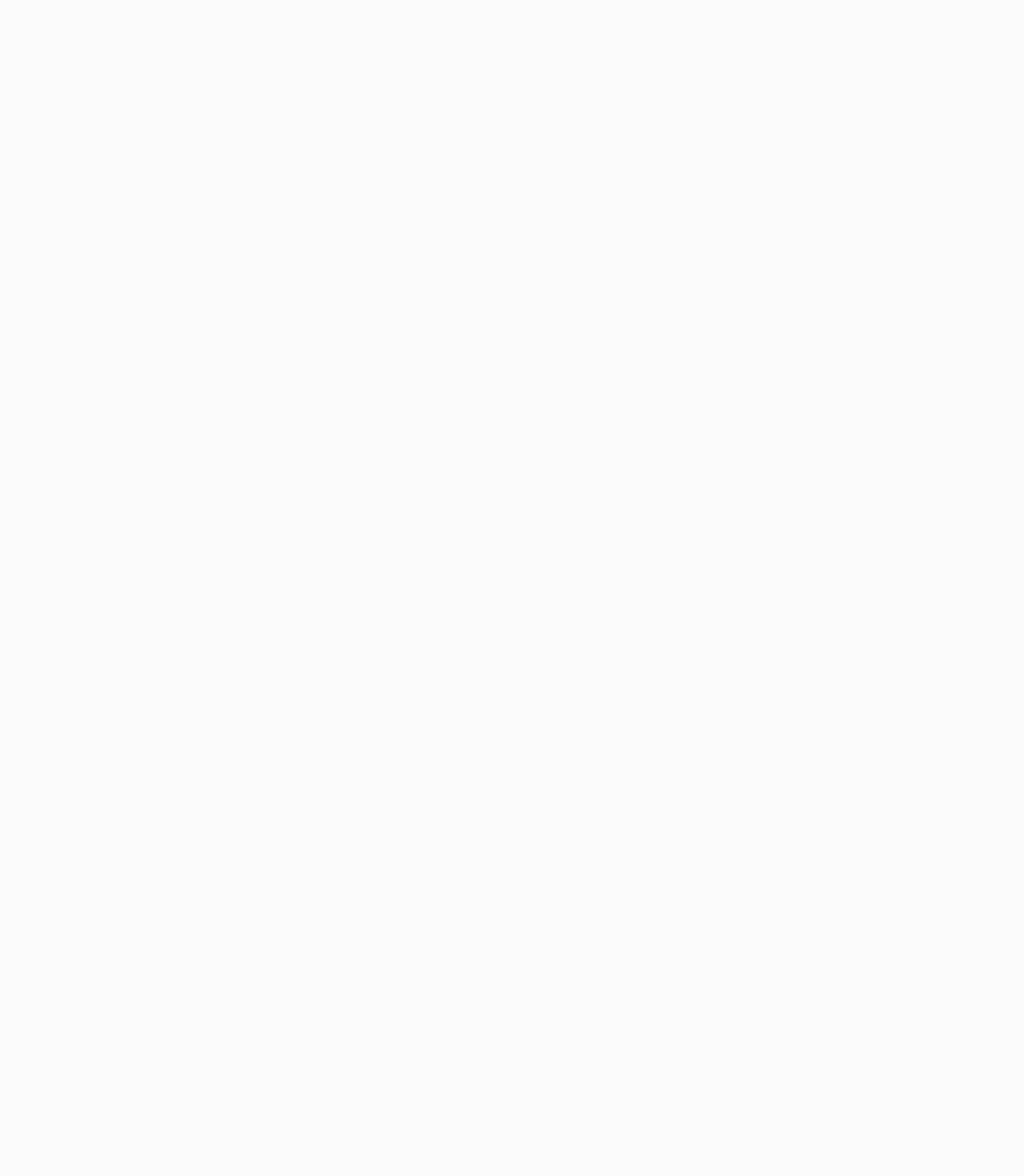
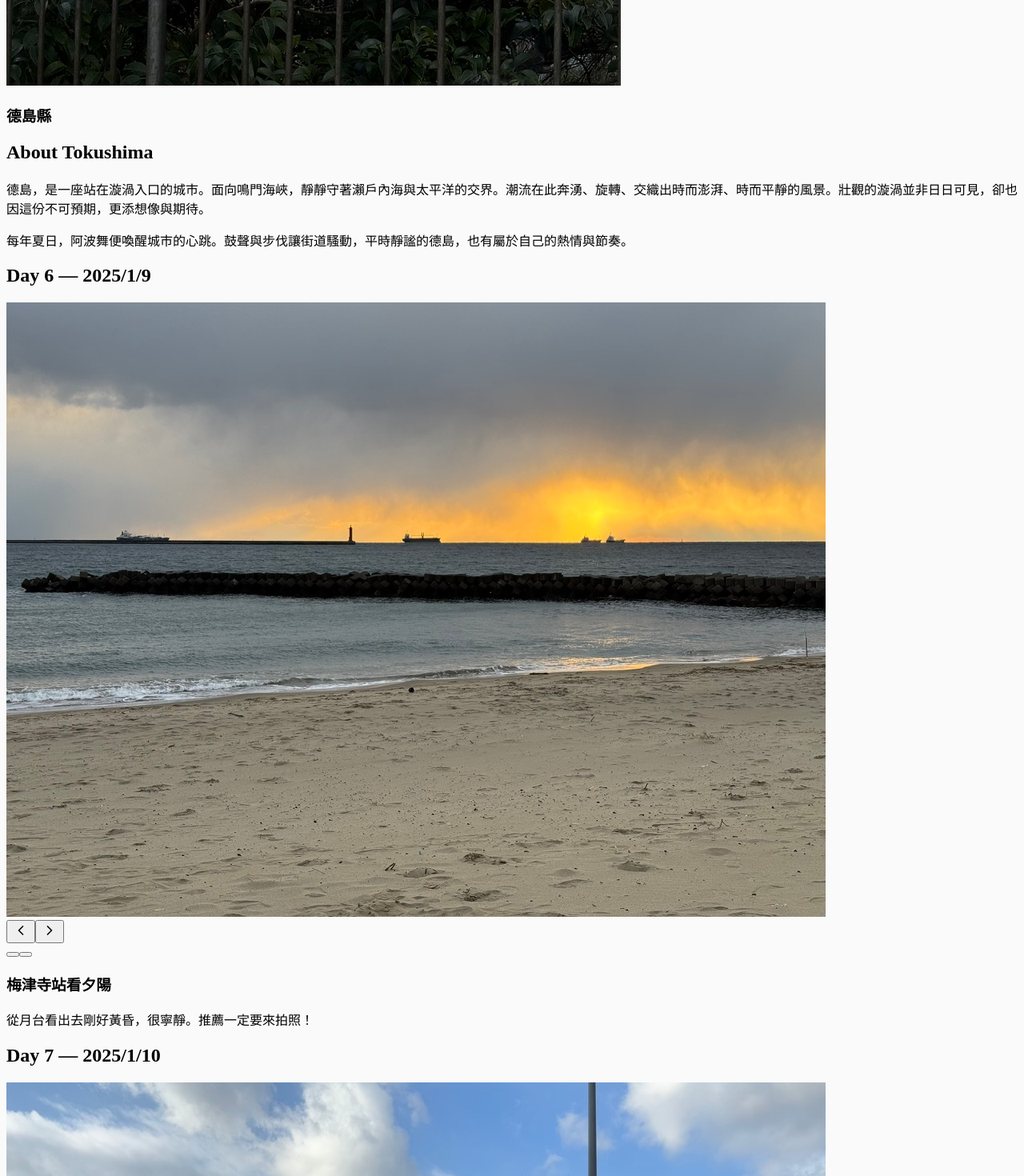
Before and after one commit to codyJuan/my-shikoku-trip, a React (Create React App) app: page /#/tokushima in a window 1280 px wide. Shown: the part 1080-2550 px from the top of the page at 80% size. Before the commit the page ends 800 px from the top, so only its background shows below. Built offline with nearby package versions, Linux system fonts and the light colour scheme; grey boxes are pictures that could not be loaded.

Commit message:
chore: switch to HashRouter and fix image paths for GitHub Pages deployment

```diff
--- a/package.json
+++ b/package.json
@@ -1,8 +1,8 @@
 {
-  "name": "shikoku-react-full",
+  "homepage": "https://codyruan.github.io/my-shikoku-trip",
+  "name": "my-shikoku-trip",
   "version": "0.1.0",
   "private": true,
-  "homepage": "https://codyruan.github.io/my-shikoku-trip",
   "dependencies": {
     "keen-slider": "^6.8.6",
     "lucide-react": "^0.485.0",
--- a/src/App.jsx
+++ b/src/App.jsx
@@ -1,4 +1,4 @@
-import { BrowserRouter, Routes, Route } from "react-router-dom";
+import { HashRouter, Routes, Route } from "react-router-dom";
 import Layout from "./components/Layout";
 import Home from "./pages/Home";
 import Takamatsu from "./pages/Takamatsu";
@@ -8,7 +8,7 @@
 
 function App() {
   return (
-    <BrowserRouter basename="/my-shikoku-trip">
+    <HashRouter>
       <Routes>
         {/* 整站通用 Layout */}
         <Route element={<Layout />}>
@@ -19,7 +19,7 @@
           <Route path="/food" element={<Food />} />
         </Route>
       </Routes>
-    </BrowserRouter>
+    </HashRouter>
   );
 }
 
--- a/src/components/Layout.jsx
+++ b/src/components/Layout.jsx
@@ -15,8 +15,8 @@
 
       {/* 通用作者頁尾 */}
       <SiteFooter
-        authorImage="/images/me-on-train.jpeg"
-        bannerImage="/images/olive-island-sunset.jpeg"
+        authorImage="./images/me-on-train.jpeg"
+        bannerImage="./images/olive-island-sunset.jpeg"
         bannerAlt="View of Shodoshima"
         authorDescription={`四國八天七夜紀錄：\n一個沒開車、拍照不太會，但玩得很開心的大學生。`}
       />
--- a/src/components/SiteFooter.jsx
+++ b/src/components/SiteFooter.jsx
@@ -2,10 +2,10 @@
 import { ArrowUp } from "lucide-react";
 
 export default function SiteFooter({
-  authorImage = "/images/me.jpg",
+  authorImage = "./images/me.jpg",
   authorName = "About Here",
   authorQuote = "旅行不必總有驚喜，能記得，就是風景。",
-  bannerImage = "/images/footer-banner.jpg",
+  bannerImage = "./images/footer-banner.jpg",
   bannerAlt = "Seto Inland Sea",
 }) {
   const [showButton, setShowButton] = useState(false);
--- a/src/data/foodData.js
+++ b/src/data/foodData.js
@@ -3,7 +3,7 @@
       id: "olive-ice-cream",
       name: "橄欖霜淇淋",
       type: "冰品",
-      images: ["/images/food/olive-ice-cream.jpeg"],
+      images: ["./images/food/olive-ice-cream.jpeg"],
       description: "小豆島限定，橄欖香氣淡雅",
       location: "小豆島橄欖公園",
       googleMapUrl: "https://www.google.com/maps?q=小豆島橄欖公園",
@@ -15,9 +15,9 @@
       name: "橄欖生素麵",
       type: "烏龍麵",
       images: [
-        { src: "/images/food/Shodoshima-noodle1.jpeg", position: 80},
-        { src: "/images/food/Shodoshima-noodle2.jpeg", position: 80},
-        { src: "/images/food/Shodoshima-noodle3.jpeg", position: 60},
+        { src: "./images/food/Shodoshima-noodle1.jpeg", position: 80},
+        { src: "./images/food/Shodoshima-noodle2.jpeg", position: 80},
+        { src: "./images/food/Shodoshima-noodle3.jpeg", position: 60},
       ],
       description: "手工製麵 Q 彈，配上清爽的醬汁",
       location: "小豆島",
@@ -28,7 +28,7 @@
       id: "awa-ramen",
       name: "阿波豚骨拉麵",
       type: "拉麵",
-      image: "/images/food/awa-ramen.jpg",
+      image: "./images/food/awa-ramen.jpg",
       description: "當地名物，豚骨湯底濃厚卻不膩",
       location: "德島車站附近",
       googleMapUrl: "https://www.google.com/maps?q=阿波拉麵 德島",
--- a/src/pages/Ehime.jsx
+++ b/src/pages/Ehime.jsx
@@ -9,15 +9,15 @@
         {
           title: "梅津寺站看夕陽",
           images: [
-            "/images/ehime/ehime-beach.jpeg",
-            "/images/ehime/ehime-station.gif",
+            "./images/ehime/ehime-beach.jpeg",
+            "./images/ehime/ehime-station.gif",
           ],
           description: "從月台看出去剛好黃昏，很寧靜。推薦一定要來拍照！",
         },
         {
           title: "高島屋摩天輪",
           images: [
-            "/images/ehime/ehime-wheel.jpeg",
+            "./images/ehime/ehime-wheel.jpeg",
           ],
           description: "可以眺望整個松山市區的夜景，很漂亮！",
         },
@@ -30,19 +30,19 @@
           title: "道後溫泉本館",
           images: [
             {
-              src: "/images/ehime/ehime-onsen1.jpeg",
+              src: "./images/ehime/ehime-onsen1.jpeg",
               position: "bottom"
             },
             {
-              src: "/images/ehime/ehime-onsen2.jpeg",
+              src: "./images/ehime/ehime-onsen2.jpeg",
               position: "bottom"
             },
             {
-              src: "/images/ehime/ehime-onsen3.jpeg",
+              src: "./images/ehime/ehime-onsen3.jpeg",
               position: "bottom"
             },
             {
-              src: "/images/ehime/ehime-onsen4.jpeg",
+              src: "./images/ehime/ehime-onsen4.jpeg",
               position: "center"
             },
           ],
@@ -50,7 +50,7 @@
         },
         {
           title: "松山城纜車",
-          image: "/images/ehime-cable.jpg",
+          image: "./images/ehime-cable.jpg",
           description: "從上面可以眺望整座城市與遠方大海～",
         },
       ],
@@ -62,7 +62,7 @@
       <div className="max-w-6xl mx-auto pt-5 grid grid-cols-1 md:grid-cols-12 gap-10 md:items-end">
         <div className="md:col-span-5">
           <img
-            src="/images/ehime/ehime-cable.jpeg"
+            src="./images/ehime/ehime-cable.jpeg"
             alt="Ehime lift view"
             className="rounded-lg shadow-md w-full h-full max-h-[500px] object-cover object-center"
           />
--- a/src/pages/Home.jsx
+++ b/src/pages/Home.jsx
@@ -4,17 +4,17 @@
 const navCards = [
   {
     name: "Takamatsu",
-    image: "/images/nav-takamatsu.jpeg",
+    image: "./images/nav-takamatsu.jpeg",
     link: "/takamatsu",
   },
   {
     name: "Tokushima",
-    image: "/images/nav-tokushima.jpeg",
+    image: "./images/nav-tokushima.jpeg",
     link: "/tokushima",
   },
   {
     name: "Ehime",
-    image: "/images/nav-ehime.jpeg",
+    image: "./images/nav-ehime.jpeg",
     link: "/ehime",
   },
 ];
@@ -25,7 +25,7 @@
       <Banner
         title="SHIKOKU"
         subtitle="沒有驚喜萬分，卻讓人難以忘懷。"
-        imageUrl="/images/home-banner.jpeg"
+        imageUrl="./images/home-banner.jpeg"
       />
 
       <div className="max-w-5xl mx-auto px-4 mt-6 space-y-4 text-gray-700 text-center font-serif">
--- a/src/pages/Takamatsu.jsx
+++ b/src/pages/Takamatsu.jsx
@@ -8,7 +8,7 @@
       <CityIntro
         title="About Takamatsu"
         subtitle="高松市"
-        imageSrc="/images/takamatsu/takamatsu-ferry.jpeg"
+        imageSrc="./images/takamatsu/takamatsu-ferry.jpeg"
         imageAlt="Takamatsu ferry"
         paragraphs={[
           "高松，是一座被烏龍麵香氣輕輕包圍的城市。無論是清晨的熱湯烏龍、午後的冷麵，或是回國前匆忙吃下的最後一碗沾麵，每一口都像是在嚐四國的日常。",
--- a/src/pages/Tokushima.jsx
+++ b/src/pages/Tokushima.jsx
@@ -9,8 +9,8 @@
         {
           title: "梅津寺站看夕陽",
           images: [
-            "/images/ehime/ehime-beach.jpeg",
-            "/images/ehime/ehime-station.gif",
+            "./images/ehime/ehime-beach.jpeg",
+            "./images/ehime/ehime-station.gif",
           ],
           description: "從月台看出去剛好黃昏，很寧靜。推薦一定要來拍照！",
         },
@@ -23,7 +23,7 @@
           title: "道後溫泉本館",
           images: [
             {
-              src: "/images/ehime/ehime-onsen1.jpeg",
+              src: "./images/ehime/ehime-onsen1.jpeg",
               position: "bottom"
             },
           ],
@@ -37,7 +37,7 @@
       <CityIntro
         title="About Tokushima"
         subtitle="德島縣"
-        imageSrc="/images/tokushima/tokushima-bridge.jpeg"
+        imageSrc="./images/tokushima/tokushima-bridge.jpeg"
         imageAlt="Naruto Bridge"
         paragraphs={[
           "德島，是一座站在漩渦入口的城市。面向鳴門海峽，靜靜守著瀨戶內海與太平洋的交界。潮流在此奔湧、旋轉、交織出時而澎湃、時而平靜的風景。壯觀的漩渦並非日日可見，卻也因這份不可預期，更添想像與期待。",
```
